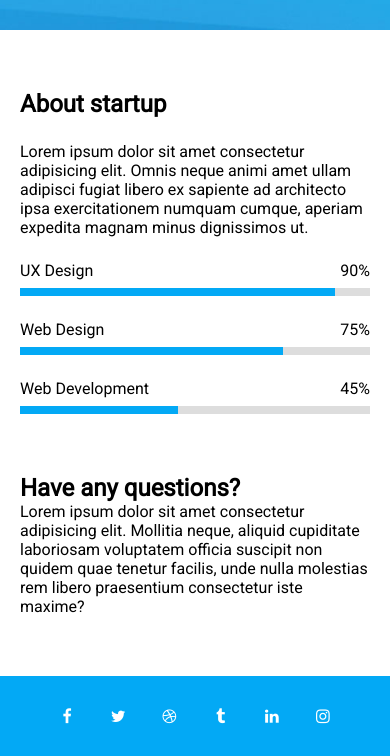
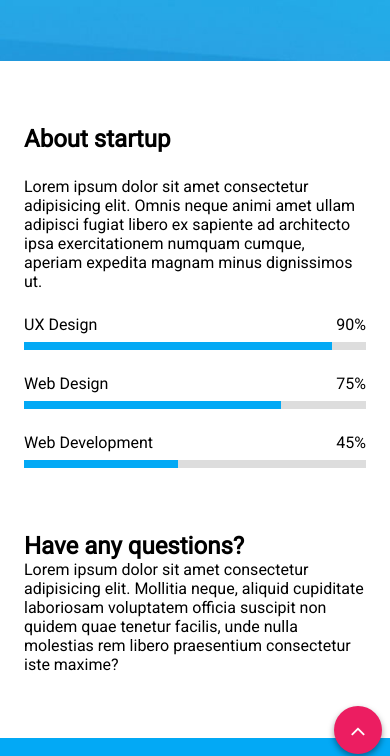
Before and after one commit to KristinaKripke/Coming_soon, a website: page index.html in a window 390 px wide. Shown: the part 853-1609 px from the top of the page. Drawn offline with Linux system fonts and the light colour scheme.

Commit message:
coming_soon

```diff
--- a/css/base/layout.css
+++ b/css/base/layout.css
@@ -2,23 +2,24 @@
     display: flex;
     flex-direction: column;
     align-items: center;
-    gap: 30px;
+    gap: 2rem;
     width: 100%;
-    padding: 60px 0;
+    padding: 4rem 0;
 }
 
 .container > .row {
     display: flex;
-    row-gap: 60px;
+    row-gap: 4rem;
     justify-content: space-between;
-    width: 1000px;
+    width: 62rem;
+    position: relative;
 }
 
 .container > .row-short {
     display: flex;
     flex-direction: column;
     width: 600px;
-    gap: 20px;
+    gap: 1.5rem;
 }
 
 .container .column {
@@ -32,20 +33,20 @@
     width: 40%;
 }
 
-@media (max-width: 1100px) {
+@media (max-width: 69rem) {
     .container > .row {
-        width: 800px;
+        width: 50rem;
     }
 }
-@media (max-width: 900px) {
+@media (max-width: 56rem) {
     .container > .row {
-        width: 600px;
+        width: 38rem;
     }
 }
-@media (max-width: 700px) {
+@media (max-width: 44rem) {
     .container > .row,
     .container > .row-short {
-        width: 400px;
+        width: 25rem;
         flex-direction: column;
     }
     .container .column {
@@ -56,10 +57,10 @@
     }
 }
 
-@media (max-width: 500px) {
+@media (max-width: 31rem) {
     .container {
-    padding-left: 20px;
-    padding-right: 20px;
+    padding-left: 1.5rem;
+    padding-right: 1.5rem;
     }
     .container > .row,
     .container > .row-short {
--- a/css/base/main.css
+++ b/css/base/main.css
@@ -9,6 +9,10 @@
     src: url(../../fonts/roboto/static/Roboto-Bold.ttf);
     font-weight: bold;
     font-style: normal;
+}
+
+html {
+    scroll-behavior: smooth;
 }
 
 body,
@@ -28,7 +32,7 @@ body {
 
 .logo {
     width: 100%;
-    height: 40px;
+    height: 2.5rem;
     object-fit: contain;
 }
 
--- a/css/components/clock.css
+++ b/css/components/clock.css
@@ -23,12 +23,12 @@
     text-transform: uppercase;
 }
 
-@media (max-width: 700px) {
+@media (max-width: 44rem) {
     .clock > .time {
         width: 50%;
     }
 }
-@media (max-width: 500px) {
+@media (max-width: 31rem) {
     .clock > .time {
         width: 100%;
     }
--- a/css/components/mouse.css
+++ b/css/components/mouse.css
@@ -1,5 +1,5 @@
 .mouse {
-    font-size: 20px;
+    font-size: 1.5rem;
     border: 0.1em solid #fff;
     width: 1.2em;
     height: 1.9em;
@@ -33,7 +33,7 @@
         opacity: 1;
     }
     30% {
-        background-color: rgb(226, 59, 105);
+        background-color: #ec1d61;
         opacity: 1;
     }
     100% {
--- a/css/pages/coming-soon.css
+++ b/css/pages/coming-soon.css
@@ -8,6 +8,25 @@
 @import '../components/socials.css';
 
 @import '../vendors/font-awesome.min.css';
+
+
+.back-to-top {
+    display: flex;
+    justify-content: center;
+    align-items: center;
+    width: 3rem;
+    height: 3rem;
+    position: absolute;
+    top: -2rem;
+    right: -1rem;
+    background-color: #ec1d61;
+    border-radius: 50%;
+    color: #fff;
+    box-shadow: 0 0.2rem 0.4rem #0006;
+    font-size: 1.5rem;
+    text-decoration: none;
+}
+
 
 
 .footer {
--- a/index.html
+++ b/index.html
@@ -82,7 +82,6 @@
             </div>
         </section>
     </main>
-
 <footer class="container footer bg-blue">
     <div class="row">
         <div class="socials">
@@ -94,6 +93,7 @@
             <a class="fa fa-instagram" href="#" target="_blank"></a>
             <a class="fa fa-rss" href="#" target="_blank"></a>
         </div>
+        <a href="#" class="back-to-top fa fa-angle-up"></a>
     </div>
         <div class="row-short">
             <img class="logo" src="./img/logo-white.png" alt="Matrox logo">
```
